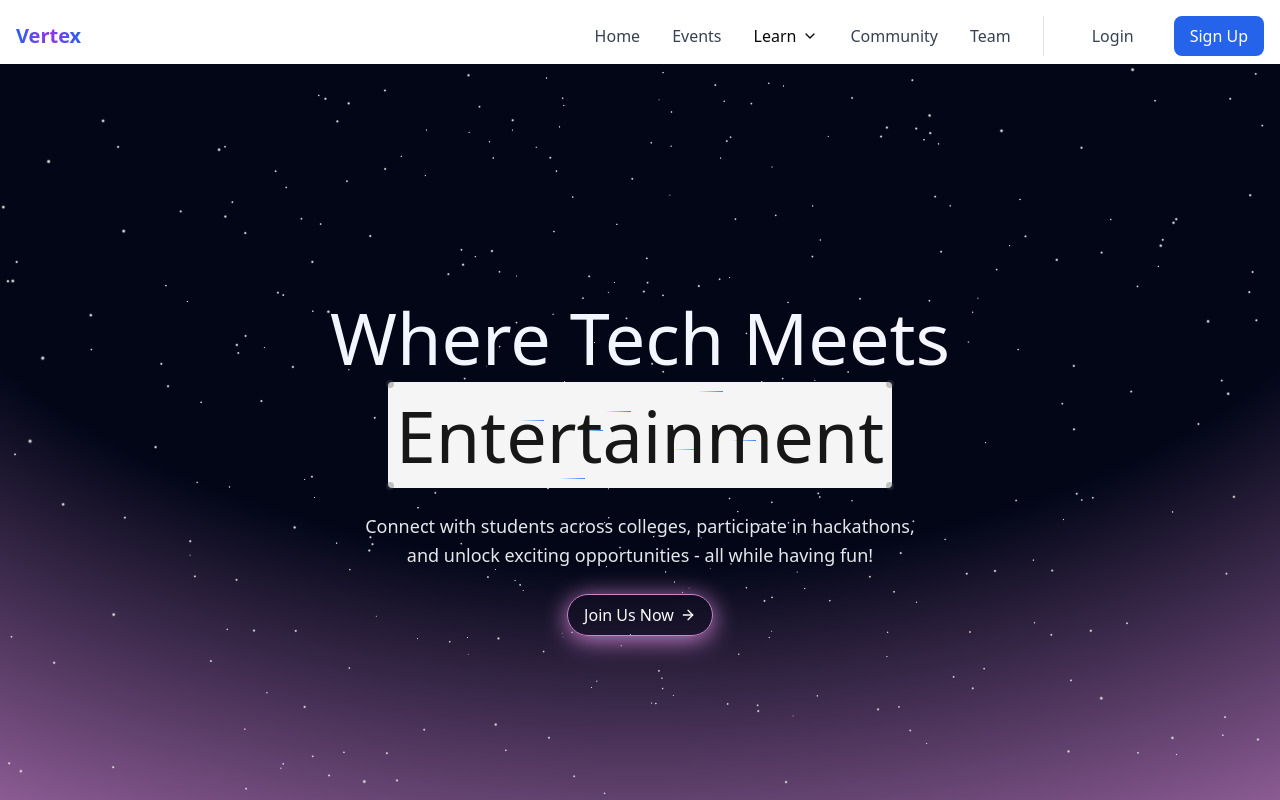
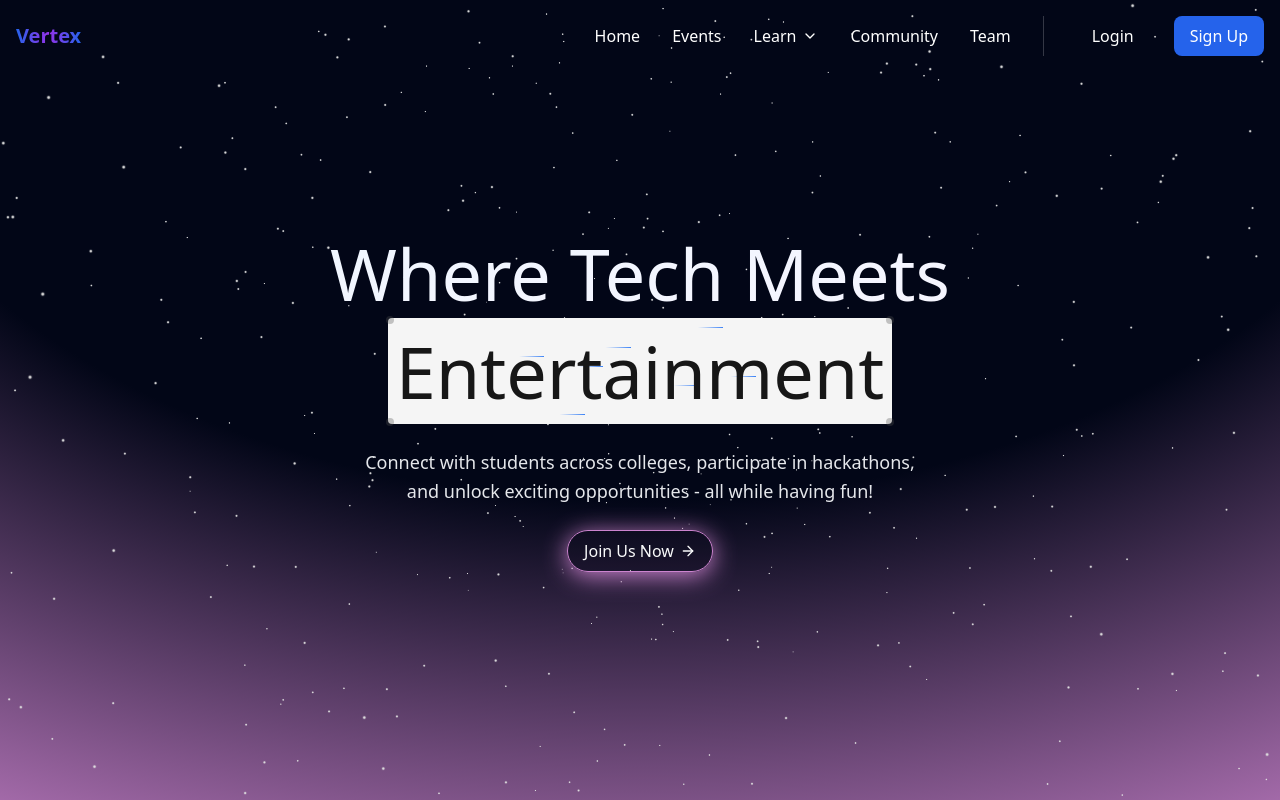
Before and after one commit to VertexInnovation/portfolio-website, a React (Vite) app: page / in a window 1280 px wide. Shown: the top 800 px of the page. Built offline with nearby package versions, Linux system fonts and the light colour scheme.

Commit message:
updated Navbar

```diff
--- a/src/App.tsx
+++ b/src/App.tsx
@@ -26,12 +26,12 @@ function App() {
     <GoogleOAuthProvider clientId={clientId}> {/* Wrap with GoogleOAuthProvider */}
       <Router>
         <div className="flex flex-col min-h-screen">
-          <header className="fixed top-0 z-50 w-full">
+          <header className="top-0 w-full">
             <ErrorBoundary>
               <Navbar />
             </ErrorBoundary>
           </header>
-          <main className="flex-grow pt-16">
+          <main className="flex-grow">
             <Routes>
               <Route path="/" element={<LandingPage />} />
               <Route path="/team" element={<TeamPage />} />
--- a/src/components/LandingPageComponents/Testing.tsx
+++ b/src/components/LandingPageComponents/Testing.tsx
@@ -33,7 +33,7 @@ export const Testing = () => {
       style={{
         backgroundImage,
       }}
-      className="relative grid min-h-screen px-4 py-24 overflow-hidden text-gray-200 place-content-center bg-gray-950"
+      className="relative grid min-h-screen px-4 overflow-hidden text-gray-200 place-content-center bg-gray-950"
     >
       <div className="relative z-10 flex flex-col items-center">
         <h1 className="max-w-3xl text-3xl font-medium leading-tight text-center text-transparent bg-gradient-to-br bg-clip-text sm:text-5xl sm:leading-tight md:text-7xl md:leading-tight">
--- a/src/components/Navbar.tsx
+++ b/src/components/Navbar.tsx
@@ -113,6 +113,7 @@ function Navbar() {
     }
   };
 
+  // eslint-disable-next-line react-hooks/exhaustive-deps
   const logOut = () => {
     updateAuthState({
       isLogged: false,
@@ -133,7 +134,7 @@ function Navbar() {
     };
     const interval = setInterval(checkExpiry, 60000);
     return () => clearInterval(interval);
-  }, []);
+  }, [logOut]);
 
   useEffect(() => {
     const handleScroll = () => {
@@ -152,10 +153,9 @@ function Navbar() {
     window.addEventListener("resize", handleResize);
     return () => window.removeEventListener("resize", handleResize);
   }, [isOpen]);
-
   return (
     <nav
-      className={`fixed top-0 left-0 w-full z-50 transition-all duration-300 ${isScrolled ? "bg-white shadow-md" : "bg-transparent"}`}
+      className={`fixed top-0 left-0 w-full z-50 transition-all duration-300 ${isScrolled ? "bg-transparent shadow-md" : "bg-transparent"}`}
     >
       <div className="container flex items-center justify-between px-4 py-4 mx-auto max-w-7xl">
         {/* Logo with "Vertex" Text */}
@@ -171,15 +171,15 @@ function Navbar() {
             <li key={index} className="relative">
               {item.submenu ? (
                 <div className="relative group">
-                  <span className="flex items-center py-2 cursor-pointer">
+                  <span className="flex items-center py-2 text-white cursor-pointer">
                     {item.label} <ChevronDown size={16} className="ml-1.5" />
                   </span>
-                  <ul className="absolute left-0 hidden mt-1 min-w-[200px] bg-white rounded-lg shadow-lg top-full group-hover:block">
+                  <ul className="absolute left-0 hidden mt-1 min-w-[200px] bg-transparent backdrop-blur-md rounded-lg shadow-lg top-full group-hover:block">
                     {item.submenu.map((subItem, idx) => (
                       <li key={idx}>
                         <Link
                           to={subItem.href}
-                          className="block px-6 py-3 text-gray-700 hover:bg-gray-50 whitespace-nowrap"
+                          className="block px-6 py-3 text-white hover:bg-white/10 whitespace-nowrap"
                         >
                           {subItem.label}
                         </Link>
@@ -190,7 +190,7 @@ function Navbar() {
               ) : (
                 <Link
                   to={item.href || '/'}
-                  className="py-2 text-gray-700 hover:text-blue-600"
+                  className="py-2 text-white hover:text-blue-300"
                 >
                   {item.label}
                 </Link>
@@ -199,16 +199,16 @@ function Navbar() {
           ))}
 
           {/* Profile Section with Dropdown */}
-          <li className="flex items-center pl-8 ml-8 space-x-6 border-l">
+          <li className="flex items-center pl-8 ml-8 space-x-6 border-l border-white/20">
             {authState.isLogged && authState.userProfile ? (
               <div className="relative" ref={profileDropdownRef}>
                 <button
                   onClick={() => setProfileDropdownOpen(!profileDropdownOpen)}
-                  className="flex items-center space-x-3 text-gray-700 hover:text-blue-600"
+                  className="flex items-center space-x-3 text-white hover:text-blue-300"
                 >
                   <img
                     src={authState.userProfile.picture || "https://via.placeholder.com/30"}
-                    alt="User  Avatar"
+                    alt="User Avatar"
                     className="object-cover w-8 h-8 rounded-full"
                   />
                   <span className="font-medium">{authState.userProfile.name}</span>
@@ -222,19 +222,19 @@ function Navbar() {
 
                 {/* Profile Dropdown Menu */}
                 {profileDropdownOpen && (
-                  <div className="absolute right-0 w-48 mt-2 bg-white rounded-lg shadow-lg ring-1 ring-black ring-opacity-5">
+                  <div className="absolute right-0 w-48 mt-2 bg-transparent rounded-lg shadow-lg backdrop-blur-md ring-1 ring-white/10">
                     <div className="py-1">
                       <Link
                         to="/profile"
-                        className="flex items-center w-full px-4 py-2 text-sm text-gray-700 transition-colors hover:bg-gray-50"
+                        className="flex items-center w-full px-4 py-2 text-sm text-white transition-colors hover:bg-white/10"
                         onClick={() => setProfileDropdownOpen(false)}
                       >
-                        <User  size={16} className="mr-2" />
+                        <User size={16} className="mr-2" />
                         Profile
                       </Link>
                       <button
                         onClick={logOut}
-                        className="flex items-center w-full px-4 py-2 text-sm text-red-600 transition-colors hover:bg-red-50"
+                        className="flex items-center w-full px-4 py-2 text-sm text-red-300 transition-colors hover:bg-red-500/20"
                       >
                         <LogOut size={16} className="mr-2" />
                         Sign Out
@@ -247,17 +247,15 @@ function Navbar() {
               <>
                 <button
                   onClick={() => login()}
-                  className="px-4 py-2 font-medium text-gray-700 hover:text-blue-600"
+                  className="px-4 py-2 font-medium text-white hover:text-blue-300"
                 >
                   Login
                 </button>
                 <button
-  onClick={() => navigate("/signup")}
-  className="px-4 py-2 font-medium text-white transition-colors bg-blue-600 rounded-lg hover:bg-blue-700"
->
-  Sign Up
-</button>
-
+                  onClick={() => navigate("/signup")}
+                  className="px-4 py-2 font-medium text-white transition-colors bg-blue-600 rounded-lg hover:bg-blue-700">
+                  Sign Up
+                </button>
               </>
             )}
           </li>
@@ -265,7 +263,7 @@ function Navbar() {
 
         {/* Mobile Menu Button */}
         <button
-          className="p-2 text-gray-700 transition-colors lg:hidden hover:text-blue-600"
+          className="p-2 text-white transition-colors lg:hidden hover:text-blue-300"
           onClick={() => setIsOpen(!isOpen)}
           aria-expanded={isOpen}
           aria-label="Toggle navigation menu"
@@ -282,7 +280,7 @@ function Navbar() {
             animate={{ opacity: 1, height: "auto" }}
             exit={{ opacity: 0, height: 0 }}
             transition={{ duration: 0.3, ease: "easeInOut" }}
-            className="absolute left-0 right-0 w-full mt-2 overflow-hidden bg-white shadow-lg lg:hidden"
+            className="absolute left-0 right-0 w-full mt-2 overflow-hidden bg-transparent shadow-lg backdrop-blur-md lg:hidden"
           >
             <ul className="flex flex-col p-6 space-y-4">
               {MENU_ITEMS.map((item, index) => (
@@ -294,7 +292,7 @@ function Navbar() {
                       className="space-y-3"
                     >
                       <button
-                        className="flex items-center justify-between w-full py-2 font-medium text-gray-700 hover:text-blue-600"
+                        className="flex items-center justify-between w-full py-2 font-medium text-white hover:text-blue-300"
                         onClick={() => item.isOpen = !item.isOpen}
                       >
                         {item.label}
@@ -314,7 +312,7 @@ function Navbar() {
                           <li key={idx}>
                             <Link
                               to={subItem.href}
-                              className="block px-3 py-2 text-gray-600 transition-colors rounded-lg hover:text-blue-600 hover:bg-gray-50"
+                              className="block px-3 py-2 text-white transition-colors rounded-lg hover:text-blue-300 hover:bg-white/10"
                               onClick={() => setIsOpen(false)}
                             >
                               {subItem.label}
@@ -326,7 +324,7 @@ function Navbar() {
                   ) : (
                     <Link
                       to={item.href || '/'}
-                      className="block px-3 py-2 font-medium text-gray-700 transition-colors rounded-lg hover:text-blue-600 hover:bg-gray-50"
+                      className="block px-3 py-2 font-medium text-white transition-colors rounded-lg hover:text-blue-300 hover:bg-white/10"
                       onClick={() => setIsOpen(false)}
                     >
                       {item.label}
@@ -336,7 +334,7 @@ function Navbar() {
               ))}
 
               <motion.div
-                className="pt-4 mt-4 border-t"
+                className="pt-4 mt-4 border-t border-white/20"
                 initial={{ opacity: 0 }}
                 animate={{ opacity: 1 }}
                 transition={{ delay: 0.2 }}
@@ -345,12 +343,12 @@ function Navbar() {
                   <div className="space-y-3">
                     <Link
                       to="/profile"
-                      className="flex items-center p-3 space-x-3 text-gray-700 rounded-lg hover:text-blue-600 hover:bg-gray-50"
+                      className="flex items-center p-3 space-x-3 text-white rounded-lg hover:text-blue-300 hover:bg-white/10"
                       onClick={() => setIsOpen(false)}
                     >
                       <img
                         src={authState.userProfile.picture || "https://via.placeholder.com/30"}
-                        alt="User  Avatar"
+                        alt="User Avatar"
                         className="object-cover w-8 h-8 rounded-full" />
                       <span className="font-medium">{authState.userProfile.name}</span>
                     </Link>
@@ -359,7 +357,7 @@ function Navbar() {
                         logOut();
                         setIsOpen(false);
                       }}
-                      className="w-full py-2 font-medium text-red-600 transition-colors rounded-lg hover:bg-red-50"
+                      className="w-full py-2 font-medium text-red-300 transition-colors rounded-lg hover:bg-red-500/20"
                     >
                       Logout
                     </button>
@@ -368,7 +366,7 @@ function Navbar() {
                   <div className="flex flex-col space-y-3">
                     <button
                       onClick={() => login()}
-                      className="w-full py-2 font-medium text-center text-gray-700 hover:text-blue-600"
+                      className="w-full py-2 font-medium text-center text-white hover:text-blue-300"
                     >
                       Login
                     </button>
--- a/src/pages/LandingPage.tsx
+++ b/src/pages/LandingPage.tsx
@@ -9,13 +9,13 @@ import { Testing } from '../components/LandingPageComponents/Testing';
 const LandingPage = () => {
   return (
     <div className="min-h-screen bg-gradient-to-br from-blue-50 to-purple-50">
+      {/* <HeroSection /> */}
       <Testing />
-      {/* <HeroSection /> */}
       <FeaturesSection />
       <University />
       <StatsSection />
+      <AboutSection />
       <FAQsSection />
-      <AboutSection />
       <NewsletterSection />
     </div>
 
```
